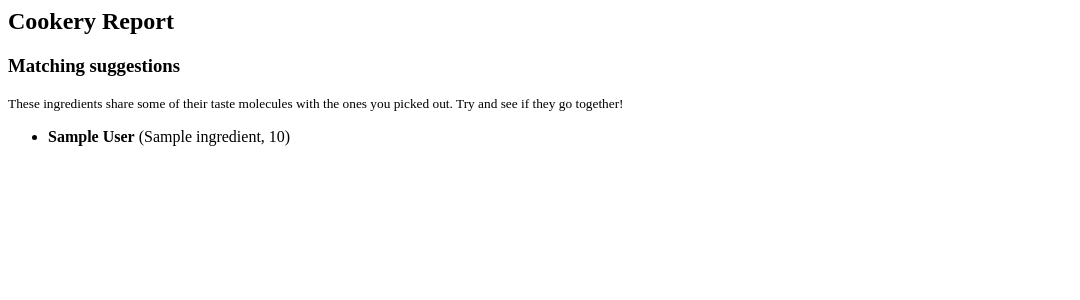
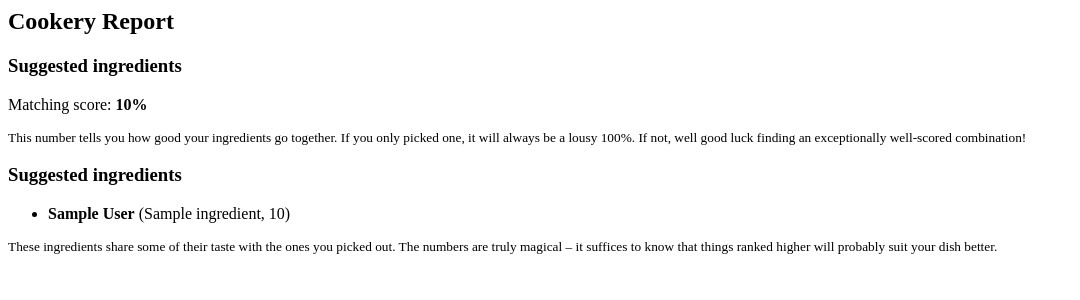
Before and after one commit to yrd/wizard-kitchen, a Django app: template cookpot/templates/data/pairing_results.html in a window 1280 px wide. Shown: the top 300 px of the page, without its empty margins (0-1080 px from the left). Run offline with Django 3.2, Linux system fonts and the light colour scheme; the template is opened without the code that fills it: most values are stand-ins (such as "Sample title", 1, 10 or a date in 2020).

Commit message:
Add "matching score" result

```diff
--- a/cookpot/templates/data/pairing_results.html
+++ b/cookpot/templates/data/pairing_results.html
@@ -15,15 +15,22 @@
 {#	This is how we think your meal will taste. Delicious!#}
 {#</small></p>#}
 
-<h3>Matching suggestions</h3>
+<h3>Suggested ingredients</h3>
+
+<p>
+	Matching score: <strong>{{ matching_score|floatformat }}%</strong>
+</p>
 
 <p><small>
-	These ingredients share some of their taste molecules with the ones you picked out.
-	Try and see if they go together!
+	This number tells you how good your ingredients go together.
+	If you only picked one, it will always be a lousy 100%.
+	If not, well good luck finding an exceptionally well-scored combination!
 </small></p>
 
+<h3>Suggested ingredients</h3>
+
 <ul>
-	{% for ingredient in ingredients %}
+	{% for ingredient in suggested_ingredients %}
 		<li>
 			<strong>{{ ingredient.display_name }}</strong>
 			({{ ingredient.category_label }},
@@ -31,3 +38,8 @@
 		</li>
 	{% endfor %}
 </ul>
+
+<p><small>
+	These ingredients share some of their taste with the ones you picked out.
+	The numbers are truly magical &ndash; it suffices to know that things ranked higher will probably suit your dish better.
+</small></p>
```
Also changed, not shown: cookpot/ingredients/views.py (+54 -13 lines).
